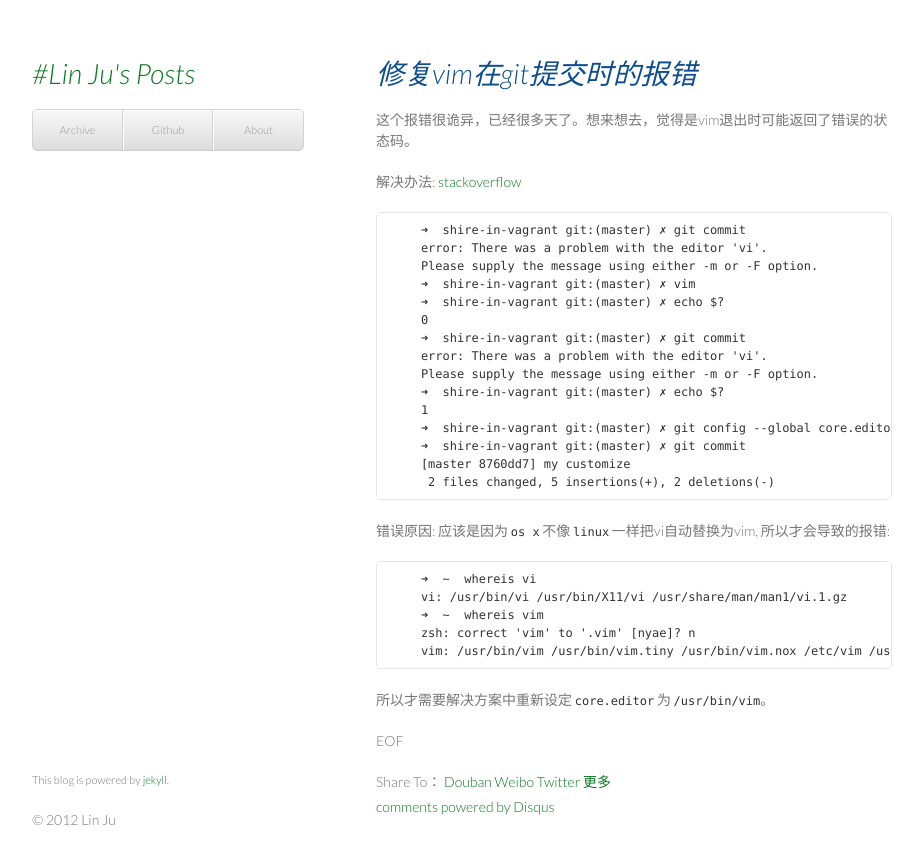
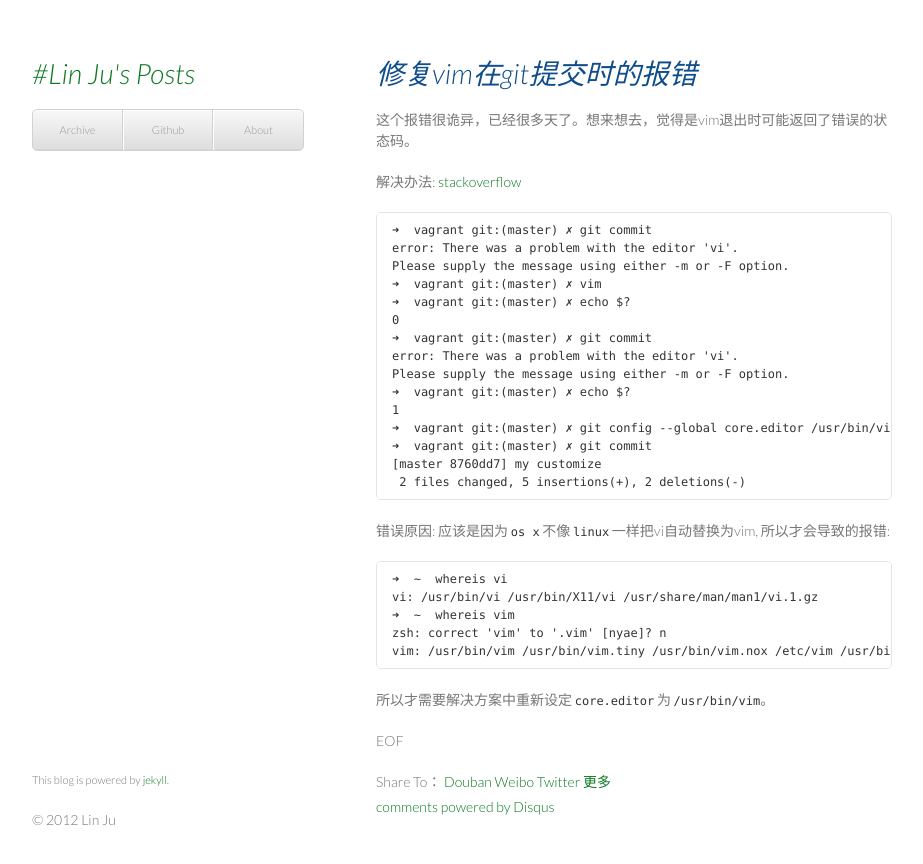
Before and after one commit to soasme/soasme.github.com, a Jekyll site: the page built from _posts/2012-10-30-fix-vim-error-in-git.md, in a window 1280 px wide. Shown: the top 864 px of the page, without its empty margins (178-1101 px from the left). Built offline with Jekyll 4.4.1, drawn with Linux system fonts in a browser that asks for light colours; comment, search, counter and statistics services are not loaded.

Commit message:
modify to vagrant

````diff
--- a/_posts/2012-10-30-fix-vim-error-in-git.md
+++ b/_posts/2012-10-30-fix-vim-error-in-git.md
@@ -9,33 +9,29 @@ layout: post
 
 解决办法: [stackoverflow](http://stackoverflow.com/questions/1799891/why-do-i-get-a-warning-after-i-say-git-commit)
 
-```
-    ➜  shire-in-vagrant git:(master) ✗ git commit
+    ➜  vagrant git:(master) ✗ git commit
     error: There was a problem with the editor 'vi'.
     Please supply the message using either -m or -F option.
-    ➜  shire-in-vagrant git:(master) ✗ vim
-    ➜  shire-in-vagrant git:(master) ✗ echo $?
+    ➜  vagrant git:(master) ✗ vim
+    ➜  vagrant git:(master) ✗ echo $?
     0
-    ➜  shire-in-vagrant git:(master) ✗ git commit
+    ➜  vagrant git:(master) ✗ git commit
     error: There was a problem with the editor 'vi'.
     Please supply the message using either -m or -F option.
-    ➜  shire-in-vagrant git:(master) ✗ echo $?
+    ➜  vagrant git:(master) ✗ echo $?
     1
-    ➜  shire-in-vagrant git:(master) ✗ git config --global core.editor /usr/bin/vim
-    ➜  shire-in-vagrant git:(master) ✗ git commit
+    ➜  vagrant git:(master) ✗ git config --global core.editor /usr/bin/vim
+    ➜  vagrant git:(master) ✗ git commit
     [master 8760dd7] my customize
      2 files changed, 5 insertions(+), 2 deletions(-)
-```
 
 错误原因: 应该是因为 `os x` 不像 `linux` 一样把vi自动替换为vim, 所以才会导致的报错:
 
-```
     ➜  ~  whereis vi
     vi: /usr/bin/vi /usr/bin/X11/vi /usr/share/man/man1/vi.1.gz
     ➜  ~  whereis vim
     zsh: correct 'vim' to '.vim' [nyae]? n
     vim: /usr/bin/vim /usr/bin/vim.tiny /usr/bin/vim.nox /etc/vim /usr/bin/X11/vim /usr/bin/X11/vim.tiny /usr/bin/X11/vim.nox /usr/share/vim /usr/share/man/man1/vim.1.gz
-```
 
 所以才需要解决方案中重新设定 `core.editor` 为 `/usr/bin/vim`。
 
````
